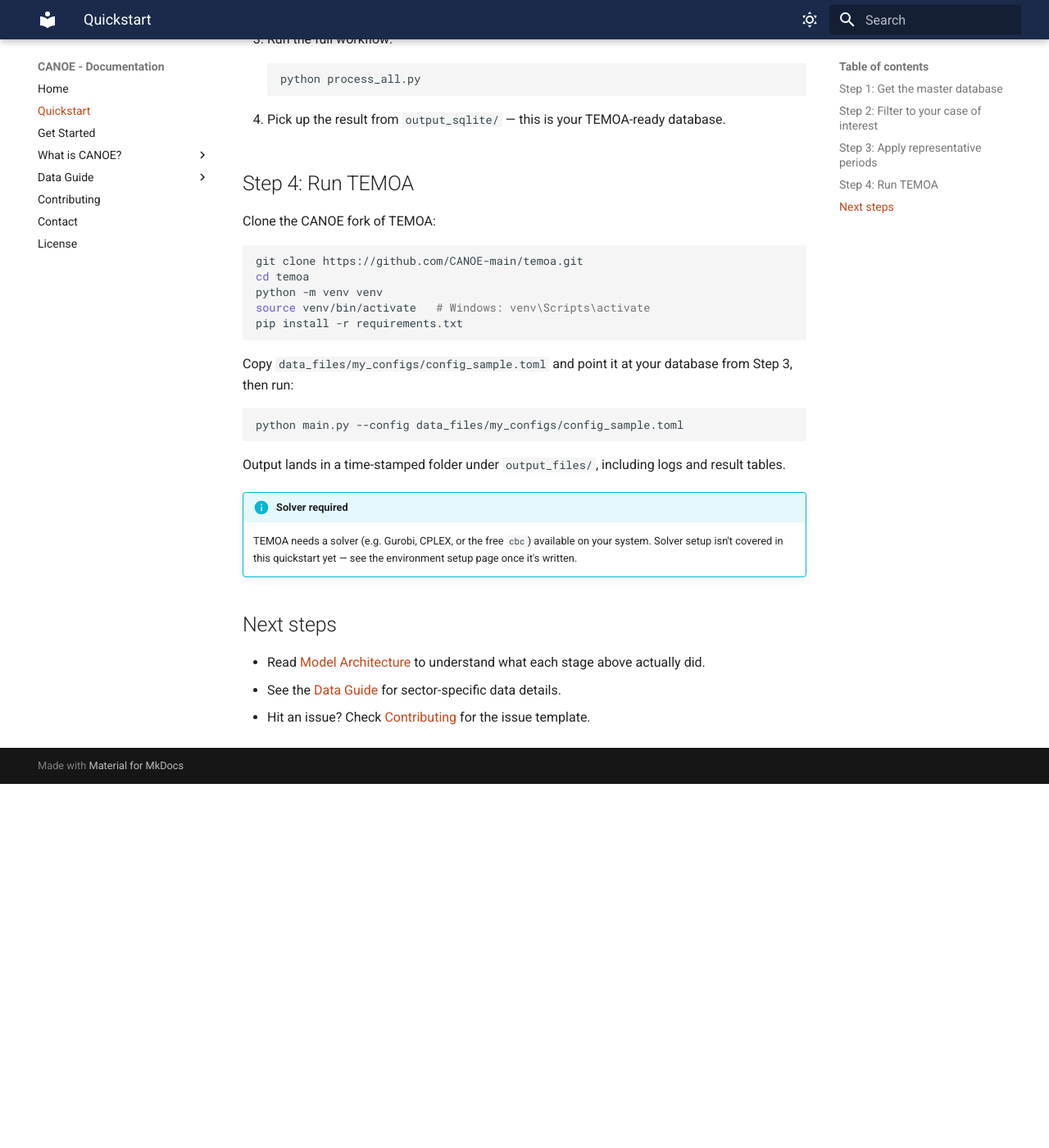
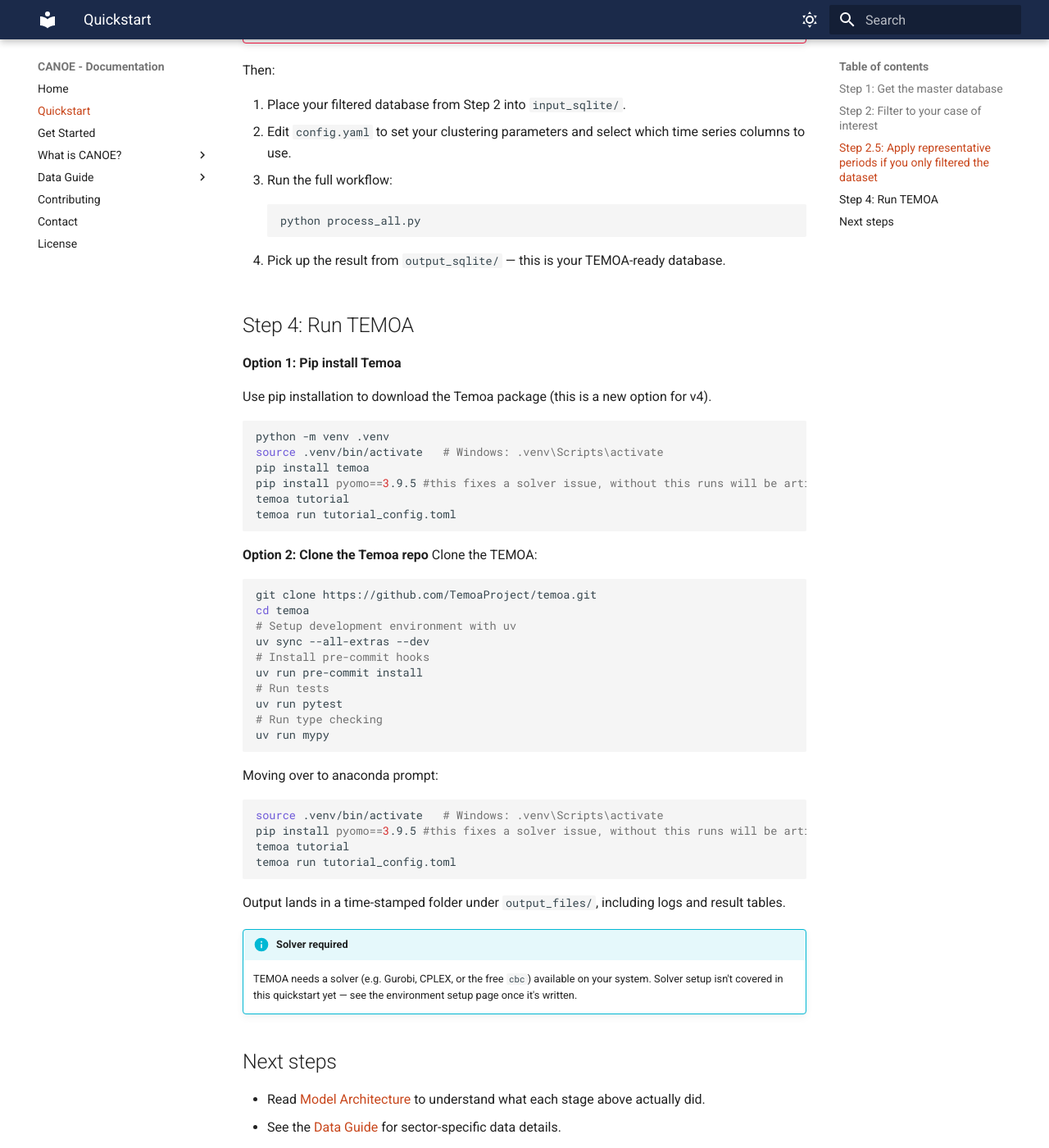
Before and after one commit to CANOE-main/CANOE, an MkDocs documentation site: the page built from docs/quickstart.md, in a window 1280 px wide and 1400 px high, scrolled down 1708 px. Shown: the whole window at 82% size. Built offline with MkDocs 1.6.1 and Material for MkDocs 9.7.7, drawn with Linux system fonts in a browser that asks for light colours; the version menu is left out; before the commit the page ends 2664 px from its top, so only the background shows below that; some of the changed text lies outside the part shown.

Commit message:
Updated the quickstart.md document

````diff
--- a/docs/quickstart.md
+++ b/docs/quickstart.md
@@ -37,6 +37,7 @@
 python -m venv .venv
 source .venv/bin/activate   # Windows: .venv\Scripts\activate
 pip install -r requirements.txt
+#move the timeseriesaggregation.py file from the representative_periods sub-folder to the virtual environment tsam package venv\Lib\site-packages\tsam
 python main.py
 ```
 
@@ -45,9 +46,11 @@
 1. Point it at the master database you downloaded in Step 1.
 2. Select the region, sector, and scenario configuration you want — this determines the
    resolution (high-res module output vs. low-res CEF) and scope of the output.
-3. Submit to process. The filtered database is written to your chosen output location.
+3. You can either hit submit to create the filtered dataset or continue to the representative periods tab.
+4. Customize the configuration and hit initialize to set the app up (only needed on the first run), then hit run to the filtering and representative periods.
+5. The filtered database is written to your chosen output location.
 
-## Step 3: Apply representative periods
+## Step 2.5: Apply representative periods if you only filtered the dataset
 
 The filtered database still has finer temporal resolution than TEMOA can practically optimize
 over. [`representative_periods`](https://github.com/CANOE-main/representative_periods) reduces it
@@ -56,8 +59,8 @@
 ```bash
 git clone https://github.com/CANOE-main/representative_periods.git
 cd representative_periods
-conda env create -f environment.yml
-conda activate canoe-backend
+python -m venv .venv
+source .venv/bin/activate   # Windows: .venv\Scripts\activate
 ```
 
 !!! danger "Required: patch the `tsam` library"
@@ -88,20 +91,41 @@
 
 ## Step 4: Run TEMOA
 
-Clone the CANOE fork of TEMOA:
+**Option 1: Pip install Temoa**
+
+Use pip installation to download the Temoa package (this is a new option for v4).
 
 ```bash
-git clone https://github.com/CANOE-main/temoa.git
+python -m venv .venv
+source .venv/bin/activate   # Windows: .venv\Scripts\activate
+pip install temoa
+pip install pyomo==3.9.5 #this fixes a solver issue, without this runs will be artificially long
+temoa tutorial
+temoa run tutorial_config.toml
+
+```
+**Option 2: Clone the Temoa repo**
+Clone the TEMOA:
+
+```bash
+git clone https://github.com/TemoaProject/temoa.git
 cd temoa
-python -m venv venv
-source venv/bin/activate   # Windows: venv\Scripts\activate
-pip install -r requirements.txt
+# Setup development environment with uv
+uv sync --all-extras --dev
+# Install pre-commit hooks
+uv run pre-commit install
+# Run tests
+uv run pytest
+# Run type checking
+uv run mypy
 ```
 
-Copy `data_files/my_configs/config_sample.toml` and point it at your database from Step 3, then run:
-
+Moving over to anaconda prompt:
 ```bash
-python main.py --config data_files/my_configs/config_sample.toml
+source .venv/bin/activate   # Windows: .venv\Scripts\activate
+pip install pyomo==3.9.5 #this fixes a solver issue, without this runs will be artificially long
+temoa tutorial
+temoa run tutorial_config.toml
 ```
 
 Output lands in a time-stamped folder under `output_files/`, including logs and result tables.
@@ -110,6 +134,7 @@
     TEMOA needs a solver (e.g. Gurobi, CPLEX, or the free `cbc`) available on your system. Solver
     setup isn't covered in this quickstart yet — see the environment setup page once it's written.
 
+
 ## Next steps
 
 - Read [Model Architecture](what_is_canoe/model_architecture.md) to understand what each stage
````
Also changed, not shown: other parts of docs/quickstart.md (+3 -3 lines).
